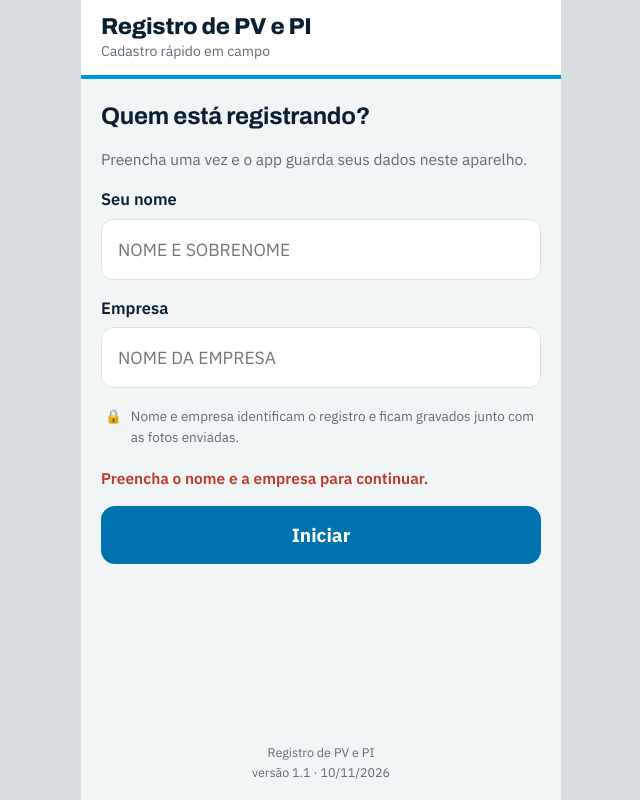
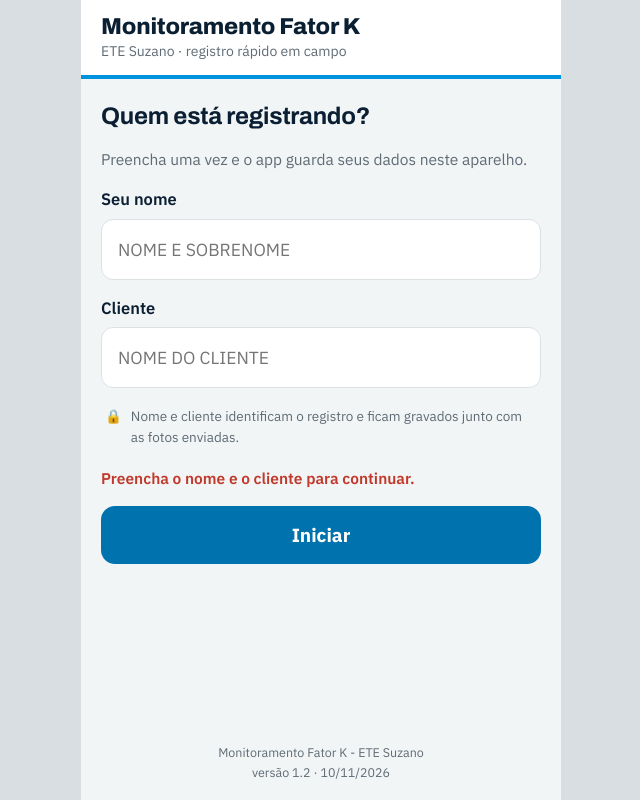
Before and after one commit to zamorarod/registro-pv-pi, a plain HTML site: page index.html in a window 1280 px wide. Both pictures are taken after a click on the button "Iniciar". Shown: the whole page, without its empty margins (319-959 px from the left). Drawn offline with nearby package versions, Linux system fonts and the light colour scheme.

Commit message:
v1.2 - renomeado para Monitoramento Fator K - ETE Suzano; Empresa vira Cliente (index.html)
Co-Authored-By: Claude Fable 5 <noreply@anthropic.com>

```diff
--- a/index.html
+++ b/index.html
@@ -9,8 +9,8 @@
 <link rel="apple-touch-icon" href="apple-touch-icon.png">
 <meta name="apple-mobile-web-app-capable" content="yes">
 <meta name="apple-mobile-web-app-status-bar-style" content="default">
-<meta name="apple-mobile-web-app-title" content="PV e PI">
-<title>Registro de PV e PI</title>
+<meta name="apple-mobile-web-app-title" content="Fator K">
+<title>Monitoramento Fator K - ETE Suzano</title>
 <link rel="stylesheet" href="https://cdnjs.cloudflare.com/ajax/libs/leaflet/1.9.4/leaflet.min.css" integrity="sha512-h9FcoyWjHcOcmEVkxOfTLnmZFWIH0iZhZT1H2TbOq55xssQGEJHEaIm+PgoUaZbRvQTNTluNOEfb1ZRy6D3BOw==" crossorigin="anonymous" referrerpolicy="no-referrer">
 <script src="https://cdnjs.cloudflare.com/ajax/libs/leaflet/1.9.4/leaflet.min.js" integrity="sha512-puJW3E/qXDqYp9IfhAI54BJEaWIfloJ7JWs7OeD5i6ruC9JZL1gERT1wjtwXFlh7CjE7ZJ+/vcRZRkIYIb6p4g==" crossorigin="anonymous" referrerpolicy="no-referrer"></script>
 <link rel="preconnect" href="https://fonts.googleapis.com"><link rel="preconnect" href="https://fonts.gstatic.com" crossorigin>
@@ -90,8 +90,8 @@
 <body>
 <div id="tela">
 <header>
-  <h1>Registro de PV e PI</h1>
-  <div class="sub">Cadastro rápido <span class="junto">em campo</span></div>
+  <h1>Monitoramento Fator K</h1>
+  <div class="sub">ETE Suzano · registro rápido <span class="junto">em campo</span></div>
 </header>
 
 <!-- TELA 1: identificação -->
@@ -103,11 +103,11 @@
     <input type="text" id="nome" class="maiusc" placeholder="NOME E SOBRENOME" maxlength="60" autocomplete="name" autocapitalize="characters" oninput="maiuscula(this)">
   </div>
   <div>
-    <label for="empresa">Empresa</label>
-    <input type="text" id="empresa" class="maiusc" placeholder="NOME DA EMPRESA" maxlength="40" autocapitalize="characters" oninput="maiuscula(this)">
+    <label for="empresa">Cliente</label>
+    <input type="text" id="empresa" class="maiusc" placeholder="NOME DO CLIENTE" maxlength="40" autocapitalize="characters" oninput="maiuscula(this)">
   </div>
-  <div class="nota">🔒 <span>Nome e empresa identificam o registro e ficam gravados junto com as fotos enviadas.</span></div>
-  <div class="erro-msg" id="erro1">Preencha o nome e a empresa para continuar.</div>
+  <div class="nota">🔒 <span>Nome e cliente identificam o registro e ficam gravados junto com as fotos enviadas.</span></div>
+  <div class="erro-msg" id="erro1">Preencha o nome e o cliente para continuar.</div>
   <button class="btn" onclick="iniciar()">Iniciar</button>
 </main>
 
@@ -123,7 +123,7 @@
     <span class="icone"><svg viewBox="0 0 24 24" fill="none"><ellipse cx="12" cy="16.5" rx="6.8" ry="2.6" fill="#0072AD"/><ellipse cx="12" cy="15.7" rx="6.8" ry="2.6" fill="#2E9BD6" stroke="#005B8E" stroke-width="1"/><ellipse cx="12" cy="15.7" rx="3.6" ry="1.4" fill="#EAF7FF" stroke="#005B8E" stroke-width=".9"/><path d="M12 3.5v7M9.6 8.1 12 10.5l2.4-2.4" stroke="#0072AD" stroke-width="1.8" stroke-linecap="round" stroke-linejoin="round"/></svg></span>
     <span><b>PI</b><span>Poço de inspeção</span></span>
   </button>
-  <button class="btn fantasma" onclick="irPara(1)">‹ Trocar nome ou empresa</button>
+  <button class="btn fantasma" onclick="irPara(1)">‹ Trocar nome ou cliente</button>
 </main>
 
 <!-- TELA 3: registro -->
@@ -170,7 +170,7 @@
   </div>
 </main>
 
-<footer>Registro de PV e PI<br>versão 1.1 · 10/11/2026</footer>
+<footer>Monitoramento Fator K - ETE Suzano<br>versão 1.2 · 10/11/2026</footer>
 <div id="visor" class="oculta" onclick="this.classList.add('oculta')">
   <img alt="foto ampliada">
   <button class="fechar">Fechar</button>
@@ -455,7 +455,7 @@ function mostraRecibo(proto){
   $('reciboDet').innerHTML =
     '<div><span>Tipo</span><b>'+(est.tipo==='PV'?'PV · Poço de visita':'PI · Poço de inspeção')+'</b></div>' +
     '<div><span>Registrado por</span><b>'+escapaHtml(est.nome)+'</b></div>' +
-    '<div><span>Empresa</span><b>'+escapaHtml(est.empresa)+'</b></div>' +
+    '<div><span>Cliente</span><b>'+escapaHtml(est.empresa)+'</b></div>' +
     (est.endereco ? '<div><span>Local</span><b>'+escapaHtml(est.endereco)+'</b></div>' : '') +
     (numRef ? '<div><span>Nº próximo</span><b>'+escapaHtml(numRef)+'</b></div>' : '') +
     (obs ? '<div><span>Observação</span><b>'+escapaHtml(obs)+'</b></div>' : '') +
```
